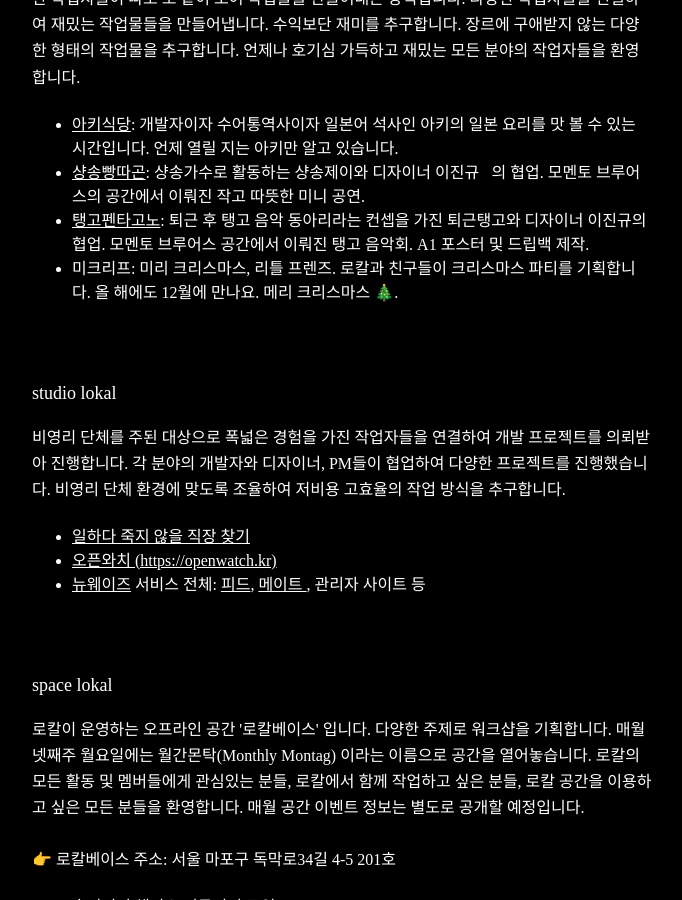
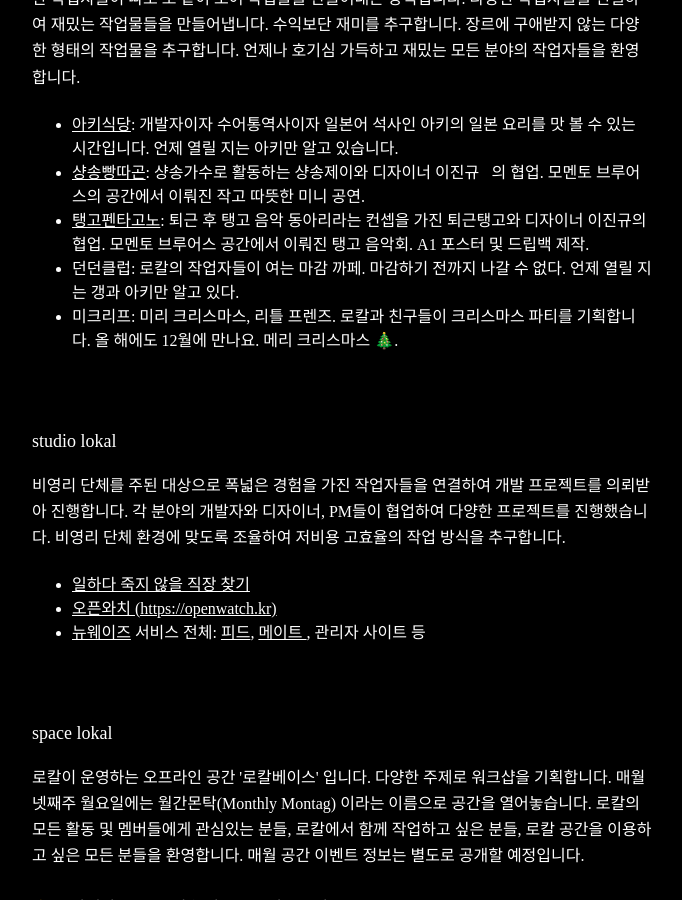
Before and after one commit to studio-lokal/studio-lokal.github.io, a Jekyll site: the page built from index.html, in a window 1280 px wide and 900 px high, scrolled down 408 px. Shown: the whole window, without its empty margins (378-1060 px from the left). Built offline with Jekyll 4.4.1, drawn with Linux system fonts in a browser that asks for light colours; some web fonts are replaced.

Commit message:
add: done done club

```diff
--- a/index.html
+++ b/index.html
@@ -34,6 +34,9 @@
         <li>
           <a href="https://tango-pentagono.lokal.works">탱고펜타고노</a>: 퇴근 후 탱고 음악 동아리라는 컨셉을 가진 퇴근탱고와 디자이너 이진규의 협업. 모멘토
           브루어스 공간에서 이뤄진 탱고 음악회. A1 포스터 및 드립백 제작.
+        </li>
+        <li>
+          던던클럽: 로칼의 작업자들이 여는 마감 까페. 마감하기 전까지 나갈 수 없다. 언제 열릴 지는 갱과 아키만 알고 있다.
         </li>
         <li>
           미크리프: 미리 크리스마스, 리틀 프렌즈. 로칼과 친구들이 크리스마스 파티를 기획합니다. 올 해에도 12월에 만나요. 메리 크리스마스 🎄.
```
